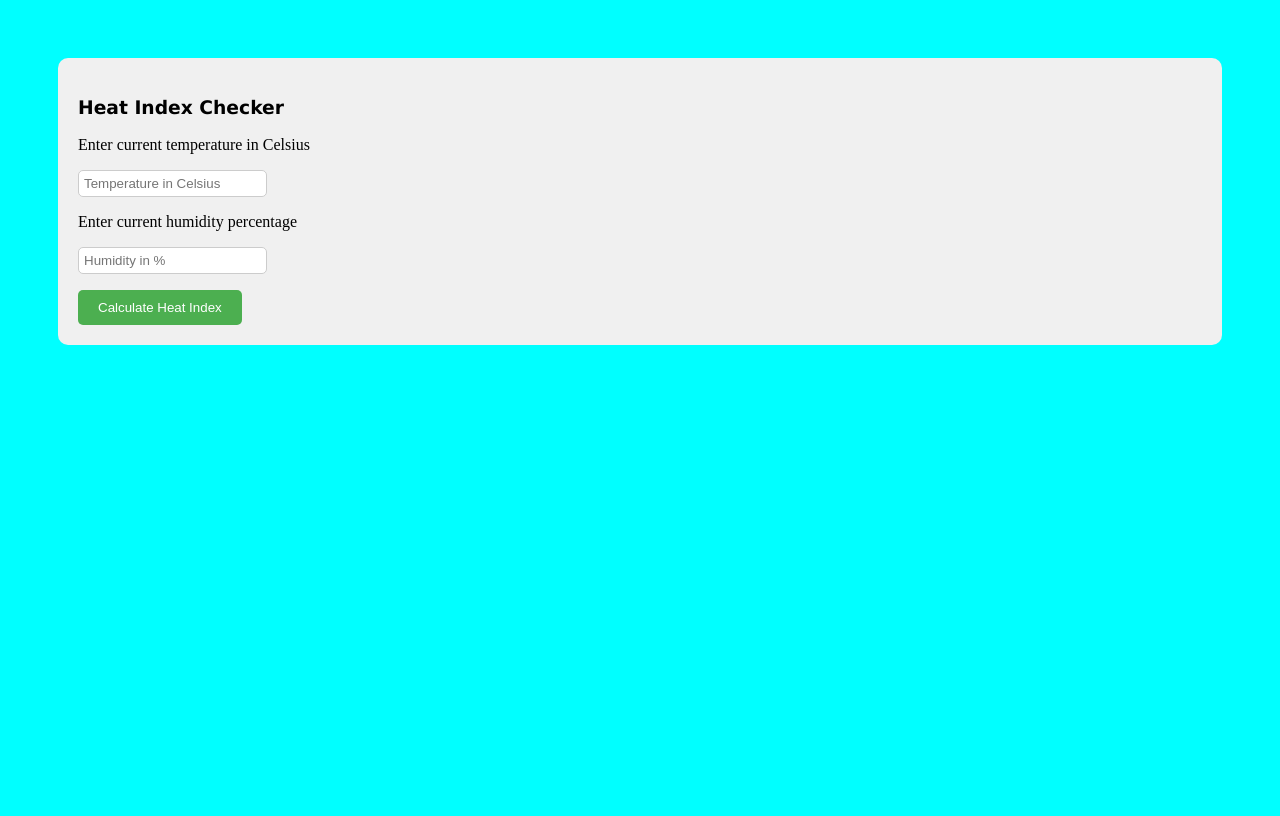
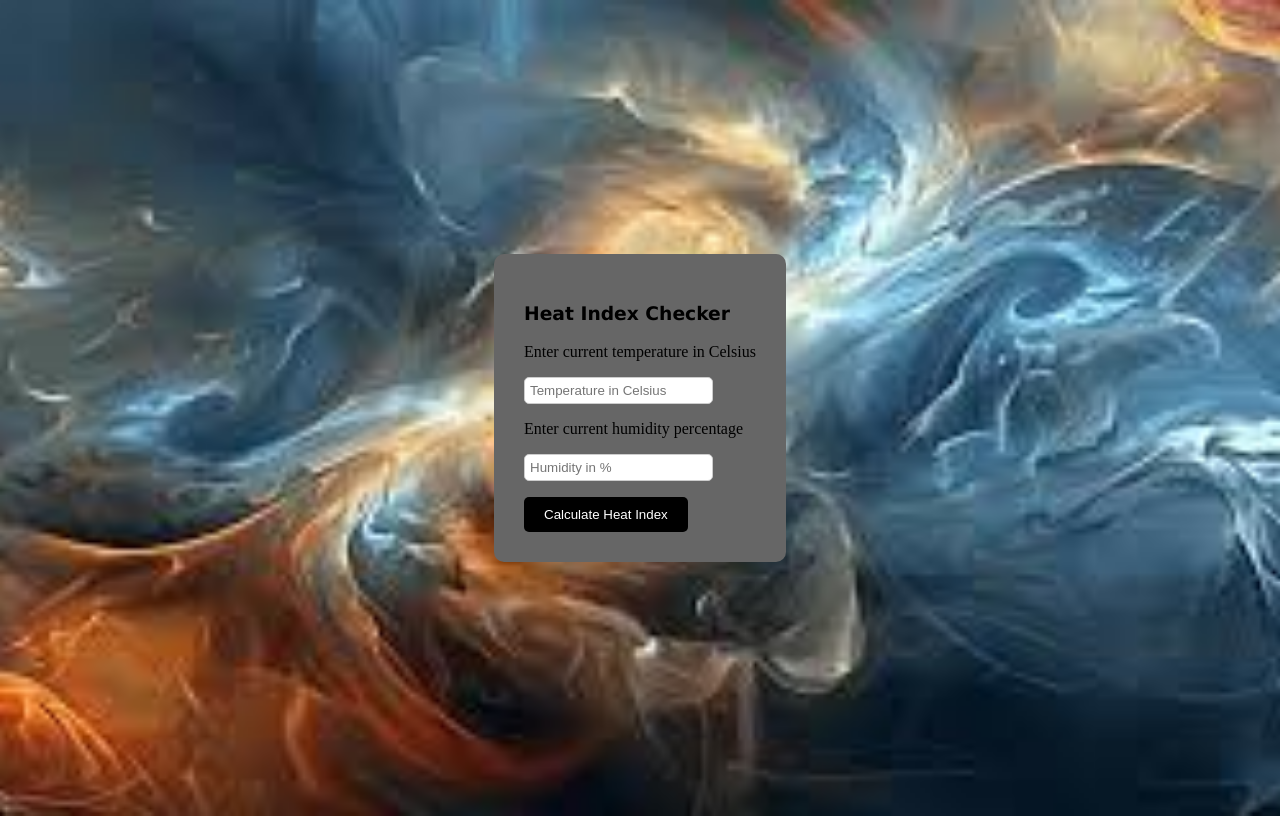
Before and after one commit to llvzi-06/LP_ICT9Sapphire_Q4Drill2_Cu_Danna, a plain HTML site: page index.html in a window 1280 px wide. Drawn offline with Linux system fonts and the light colour scheme.

Commit message:
Update index.html with new styles and background

```diff
--- a/index.html
+++ b/index.html
@@ -4,16 +4,20 @@
     <meta charset="UTF-8">
     <meta name="viewport" content="width=device-width, initial-scale=1.0">
     <title> Q4 DRILL 2</title>
-
 <style>
  body {
-    background-color: aqua;
-    padding: 50px;
+    background-image: url('background.heat.jpg');
+  background-size: cover;
+  background-position: center;
+  height: 100vh;
+    display: flex;
+    justify-content: center;
+    align-items: center;
 }
 
 .container {
-    background-color: #f0f0f0;
-    padding: 20px;
+    background-color: #666666;
+    padding: 30px;
     border-radius: 10px;
 
 }
@@ -35,7 +39,7 @@ button {
     color: white;
     border: none;
     border-radius: 5px;
-    cursor: pointer;
+    background-color: black;
 }
 
 </style>
@@ -66,16 +70,16 @@ button {
 
                 switch (true){
                     case (heatIndex < 27):
-                        classify = "Low";
+                        classify = "Comfortable/Cool";
                         break;
                     case (heatIndex >= 27 && heatIndex < 32):
-                        classify = "Moderate";
+                        classify = "Warm";
                         break;
                     case (heatIndex >= 32 && heatIndex < 41):
-                        classify = "High";
+                        classify = "Hot";
                         break;
                     case (heatIndex >= 41):
-                        classify = "Extreme";
+                        classify = "Extreme Heat/Dangerous";
                         break;
                         default: classify = "Invalid input";
                 }
```
